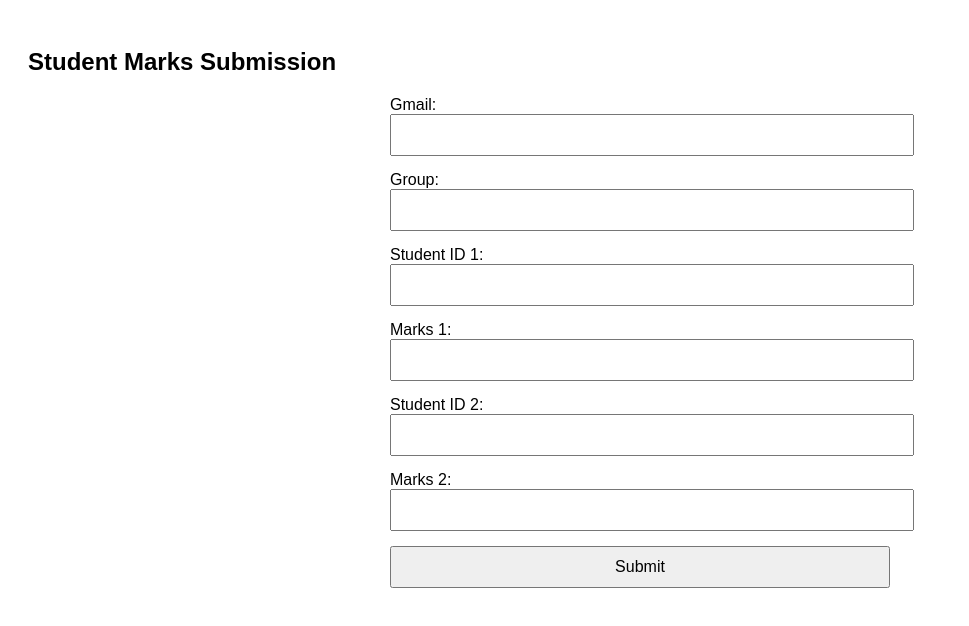
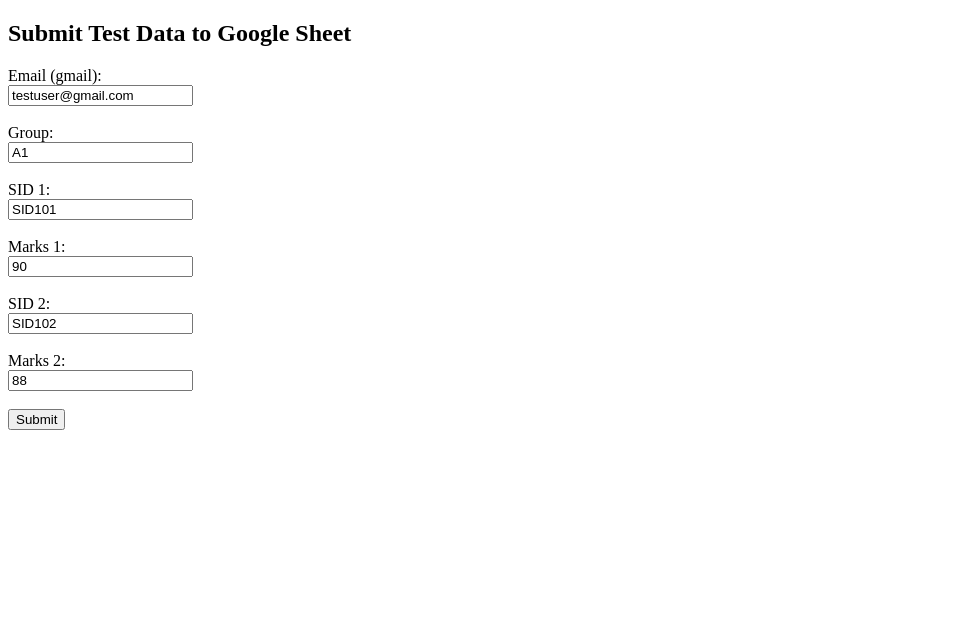
Before and after one commit to fiza99/FYP-Phase-II-Evaluation-Form, a plain HTML site: page index.html in a window 1280 px wide. Shown: the whole page, without its empty margins (0-969 px from the left). Drawn offline with Linux system fonts and the light colour scheme.

Commit message:
Update index.html

```diff
--- a/index.html
+++ b/index.html
@@ -1,89 +1,30 @@
 <!DOCTYPE html>
 <html>
   <head>
-  <meta charset="UTF-8">
-  <title>Submit Form to Google Sheet</title>
-  <style>
-    body {
-      font-family: Arial, sans-serif;
-      padding: 20px;
-    }
-
-    form {
-      max-width: 500px;
-      margin: auto;
-    }
-
-    input, select, button {
-      display: block;
-      width: 100%;
-      margin-bottom: 15px;
-      padding: 10px;
-      font-size: 16px;
-    }
-
-    .success {
-      color: green;
-      font-weight: bold;
-    }
-    .error {
-      color: red;
-      font-weight: bold;
-    }
-  </style>
+    <title>Test Google Form → Sheet</title>
   </head>
   <body>
+    <h2>Submit Test Data to Google Sheet</h2>
+    <form method="POST" action="https://script.google.com/macros/s/AKfycbzN2P_iMOb4s0jiEy_hxVOJ_6WXBQBOA6DOtBupVknPSP9L_r6962KlNzMNpTb0Wbr8jw/exec">
+      <label>Email (gmail):</label><br>
+      <input type="text" name="gmail" value="testuser@gmail.com" /><br><br>
 
-  <h2>Student Marks Submission</h2>
+      <label>Group:</label><br>
+      <input type="text" name="group" value="A1" /><br><br>
 
-  <form id="marksForm">
-    <label for="gmail">Gmail:</label>
-    <input type="email" id="gmail" name="gmail" required>
+      <label>SID 1:</label><br>
+      <input type="text" name="sid1" value="SID101" /><br><br>
 
-    <label for="group">Group:</label>
-    <input type="text" id="group" name="group" required>
+      <label>Marks 1:</label><br>
+      <input type="text" name="marks1" value="90" /><br><br>
 
-    <label for="sid1">Student ID 1:</label>
-    <input type="text" id="sid1" name="sid1" required>
+      <label>SID 2:</label><br>
+      <input type="text" name="sid2" value="SID102" /><br><br>
 
-    <label for="marks1">Marks 1:</label>
-    <input type="number" id="marks1" name="marks1" required>
-
-    <label for="sid2">Student ID 2:</label>
-    <input type="text" id="sid2" name="sid2" required>
-
-    <label for="marks2">Marks 2:</label>
-    <input type="number" id="marks2" name="marks2" required>
+      <label>Marks 2:</label><br>
+      <input type="text" name="marks2" value="88" /><br><br>
 
       <button type="submit">Submit</button>
-    <div id="message"></div>
     </form>
-
-  <script>
-    const scriptURL = 'https://script.google.com/macros/s/AKfycbzN2P_iMOb4s0jiEy_hxVOJ_6WXBQBOA6DOtBupVknPSP9L_r6962KlNzMNpTb0Wbr8jw/exec';
-    const form = document.getElementById('marksForm');
-    const message = document.getElementById('message');
-
-    form.addEventListener('submit', e => {
-      e.preventDefault();
-
-      fetch(scriptURL, {
-        method: 'POST',
-        mode: 'no-cors', // Required if your script doesn't support CORS
-        body: new FormData(form)
-      })
-      .then(() => {
-        message.textContent = "Form submitted successfully!";
-        message.className = "success";
-        form.reset();
-      })
-      .catch(error => {
-        message.textContent = "Submission failed. Please try again.";
-        message.className = "error";
-        console.error('Error!', error.message);
-      });
-    });
-  </script>
-
   </body>
 </html>
```
Lines whose indentation alone changed are shown as unchanged.
